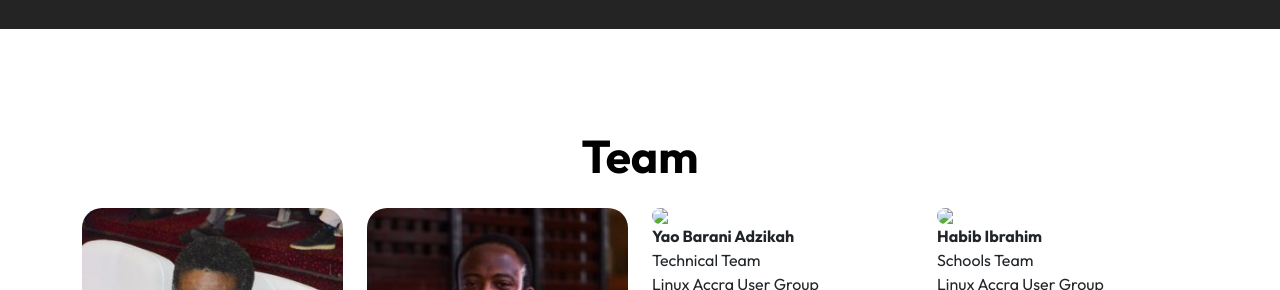
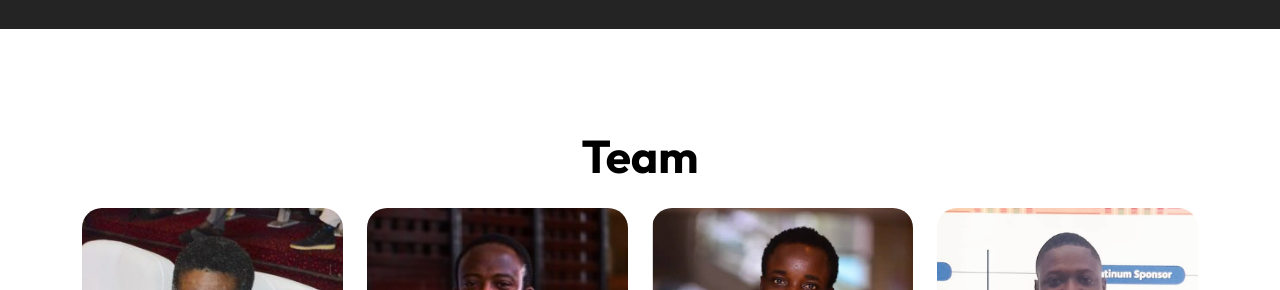
Before and after one commit to laudb/SFD2024, a plain HTML site: page index.html in a window 1280 px wide. Shown: the part 5428-5718 px from the top of the page. Drawn offline with Linux system fonts and the light colour scheme.

```diff
--- a/index.html
+++ b/index.html
@@ -649,7 +649,7 @@
                     <div class="col-lg-3 col-3">
                         <div class="artists-thumb">
                             <div class="artists-image-wrap">
-                                <img src="images/team/yaobarani_1.png" class="artists-image img-fluid">
+                                <img src="images/team/yaobarani.png" class="artists-image img-fluid">
                             </div>
                             <strong> Yao Barani Adzikah</strong><br/>
                             Technical Team<br/>
@@ -668,7 +668,7 @@
                     <div class="col-lg-3 col-3">
                         <div class="artists-thumb">
                             <div class="artists-image-wrap">
-                                <img src="images/team/habibibrahim_1.png" class="artists-image img-fluid">
+                                <img src="images/team/habibibrahim.png" class="artists-image img-fluid">
                             </div>
                             <strong> Habib Ibrahim</strong><br/>
                             Schools Team<br/>
```
